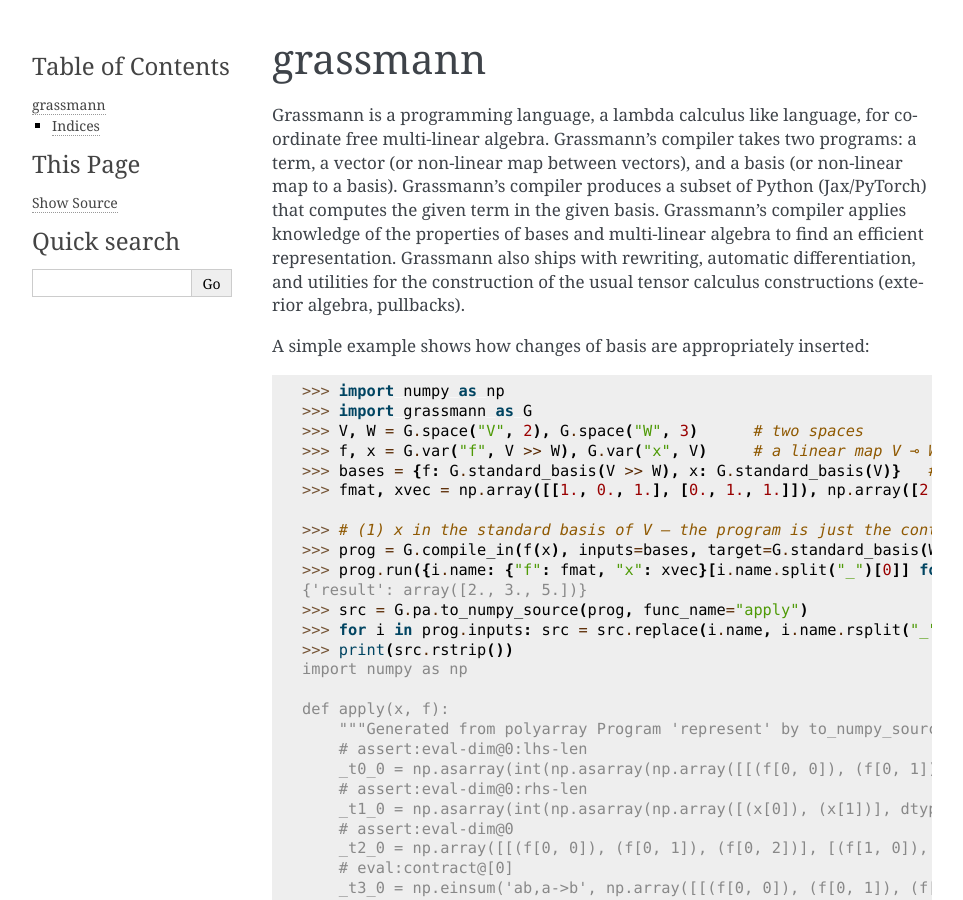
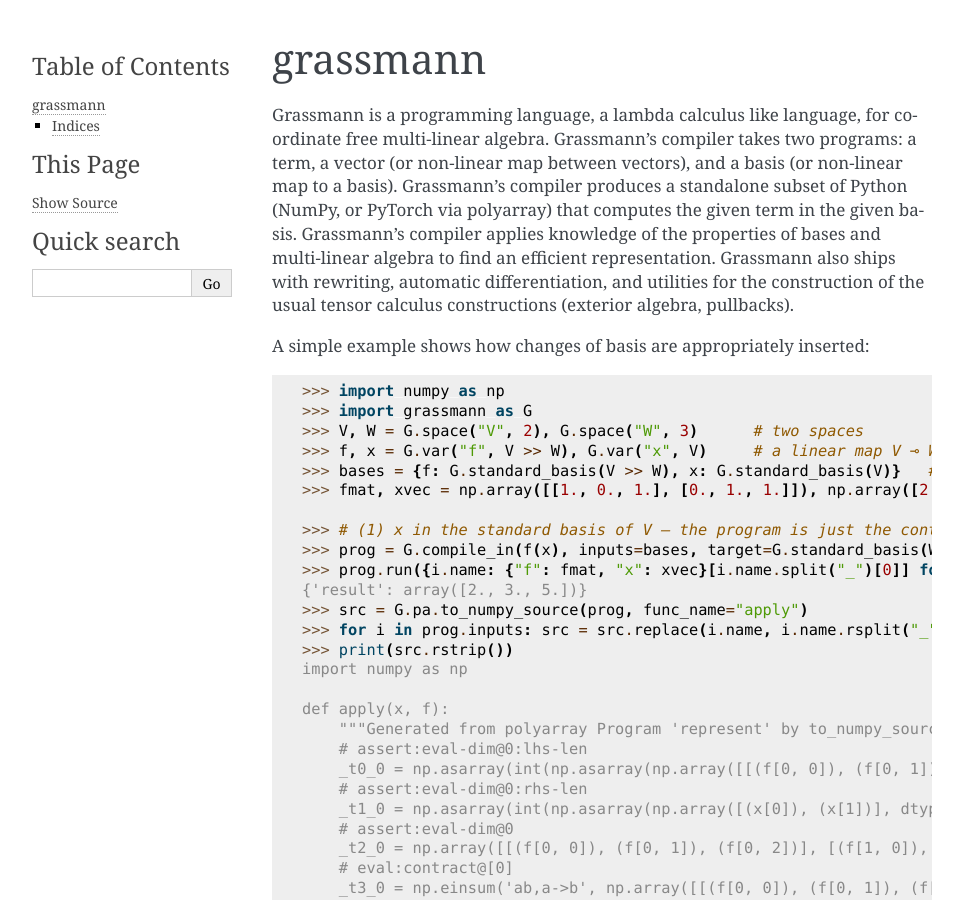
Before and after one commit to wraith1995/Grassmann, a Sphinx documentation site: the page built from docs/source/index.rst, in a window 1280 px wide and 900 px high. Shown: the whole window, without its empty margins (148-1111 px from the left). Built offline with Sphinx 7.4.7, drawn with Linux system fonts in a browser that asks for light colours.

Commit message:
docs: fix landing backend claim — NumPy / PyTorch via polyarray, not JAX

```diff
--- a/docs/source/index.rst
+++ b/docs/source/index.rst
@@ -2,7 +2,7 @@
 =========
 Grassmann is a programming language, a lambda calculus like language, for coordinate free multi-linear algebra.
 Grassmann's compiler takes two programs: a term, a vector (or non-linear map between vectors), and a basis (or non-linear map to a basis).
-Grassmann's compiler produces a subset of Python (Jax/PyTorch) that computes the given term in the given basis.
+Grassmann's compiler produces a standalone subset of Python (NumPy, or PyTorch via polyarray) that computes the given term in the given basis.
 Grassmann's compiler applies knowledge of the properties of bases and multi-linear algebra to find an efficient representation.
 Grassmann also ships with rewriting, automatic differentiation, and utilities for the construction of the usual tensor calculus constructions (exterior algebra, pullbacks).
 
```
